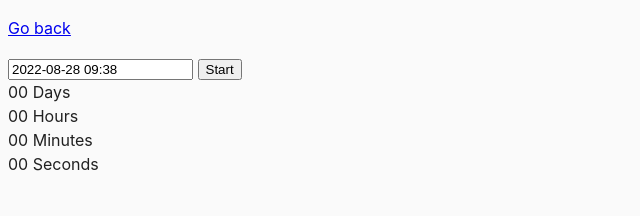
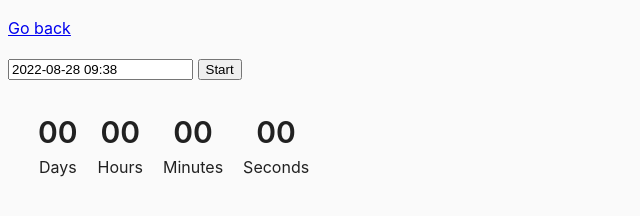
Before and after one commit to NataliiaKulchytska/goit-js-hw-09, a website built with Parcel: page src/02-timer.html in a window 1280 px wide. Shown: the whole page, without its empty margins (0-640 px from the left). Built offline with nearby package versions, Linux system fonts and the light colour scheme.

Commit message:
class css, timer

```diff
--- a/src/02-timer.html
+++ b/src/02-timer.html
@@ -5,6 +5,7 @@
     <meta name="viewport" content="width=device-width, initial-scale=1.0" />
     <title>Countdown timer</title>
     <link rel="stylesheet" href="css/common.css" />
+    <link rel="stylesheet" href="css/timer.css" />
   </head>
   <body>
     <p><a href="index.html">Go back</a></p>
--- /dev/null
+++ b/src/css/timer.css
@@ -0,0 +1,19 @@
+.timer{
+    display: flex;
+    justify-content:flex-start;
+    flex-direction:row;
+    text-align: center;
+    margin: 20px;
+
+}
+.field{
+padding: 10px;
+}
+.value{
+    display: block;
+font-size: 30px;
+font-weight: 600;
+}
+.label{
+display: block;
+}
```
